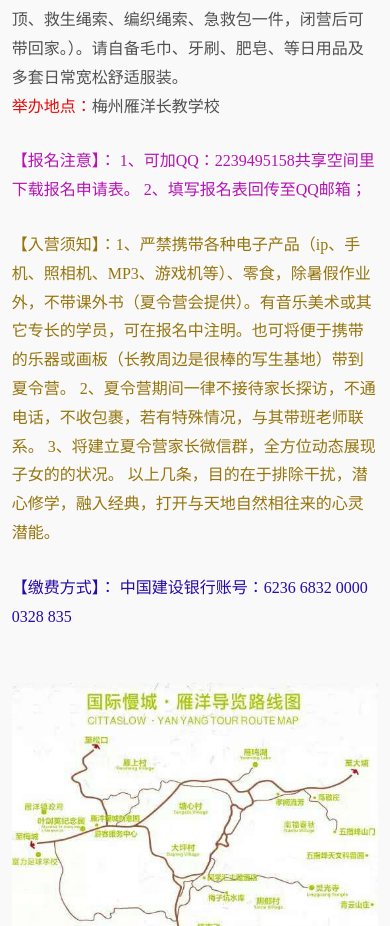
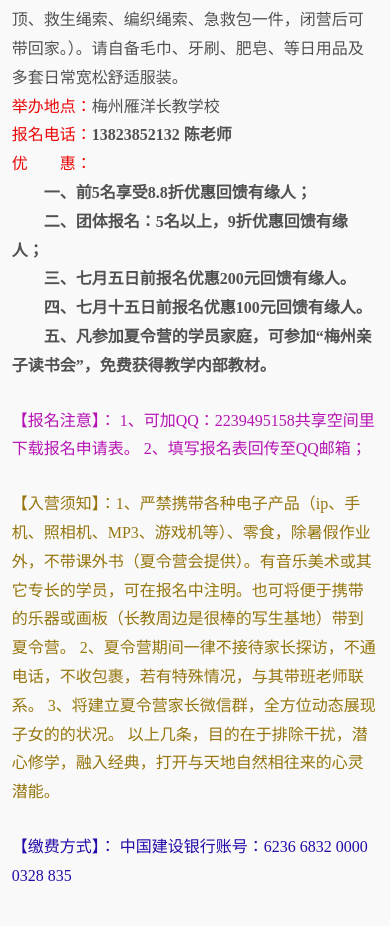
Before and after one commit to woshidag/xialingying, a website: page xiamobile/index.html in a window 390 px wide. Shown: the part 9861-10787 px from the top of the page. Drawn offline with Linux system fonts and the light colour scheme; some packages are replaced by stand-ins of ours; a script that the page names is missing.

Commit message:
加上优惠

```diff
--- a/xiamobile/index.html
+++ b/xiamobile/index.html
@@ -174,6 +174,15 @@
         <span style="color:#EA0808">营期费用：</span>2900元/人/期 <br>
         &nbsp;&nbsp;&nbsp;&nbsp;其中学费1000元、食宿费1000元、服装费200元、书法教材费250元、旅游费保险费200元、户外生存技能工具250元（户外生存教学使用的便携式帐篷一顶、救生绳索、编织绳索、急救包一件，闭营后可带回家。）。请自备毛巾、牙刷、肥皂、等日用品及多套日常宽松舒适服装。<br>
         <span style="color:#EA0808">举办地点：</span>梅州雁洋长教学校<br>
+        <span style="color:#EA0808">报名电话：</span><span style="font-weight: bolder;">13823852132 陈老师</span><br>
+        <span style="color:#EA0808">优&nbsp;&nbsp;&nbsp;&nbsp;&nbsp;&nbsp;&nbsp;&nbsp;惠：</span>
+        <span style="font-weight: bolder;"><br>
+        &nbsp;&nbsp;&nbsp;&nbsp;&nbsp;&nbsp;&nbsp;&nbsp;一、前5名享受8.8折优惠回馈有缘人；<br>
+        &nbsp;&nbsp;&nbsp;&nbsp;&nbsp;&nbsp;&nbsp;&nbsp;二、团体报名：5名以上，9折优惠回馈有缘人；<br>
+        &nbsp;&nbsp;&nbsp;&nbsp;&nbsp;&nbsp;&nbsp;&nbsp;三、七月五日前报名优惠200元回馈有缘人。<br>
+        &nbsp;&nbsp;&nbsp;&nbsp;&nbsp;&nbsp;&nbsp;&nbsp;四、七月十五日前报名优惠100元回馈有缘人。<br>
+        &nbsp;&nbsp;&nbsp;&nbsp;&nbsp;&nbsp;&nbsp;&nbsp;五、凡参加夏令营的学员家庭，可参加“梅州亲子读书会”，免费获得教学内部教材。</span>
+
       </p>
       <p style="color:#B514B3">【报名注意】：
         1、可加QQ：2239495158共享空间里下载报名申请表。
```
